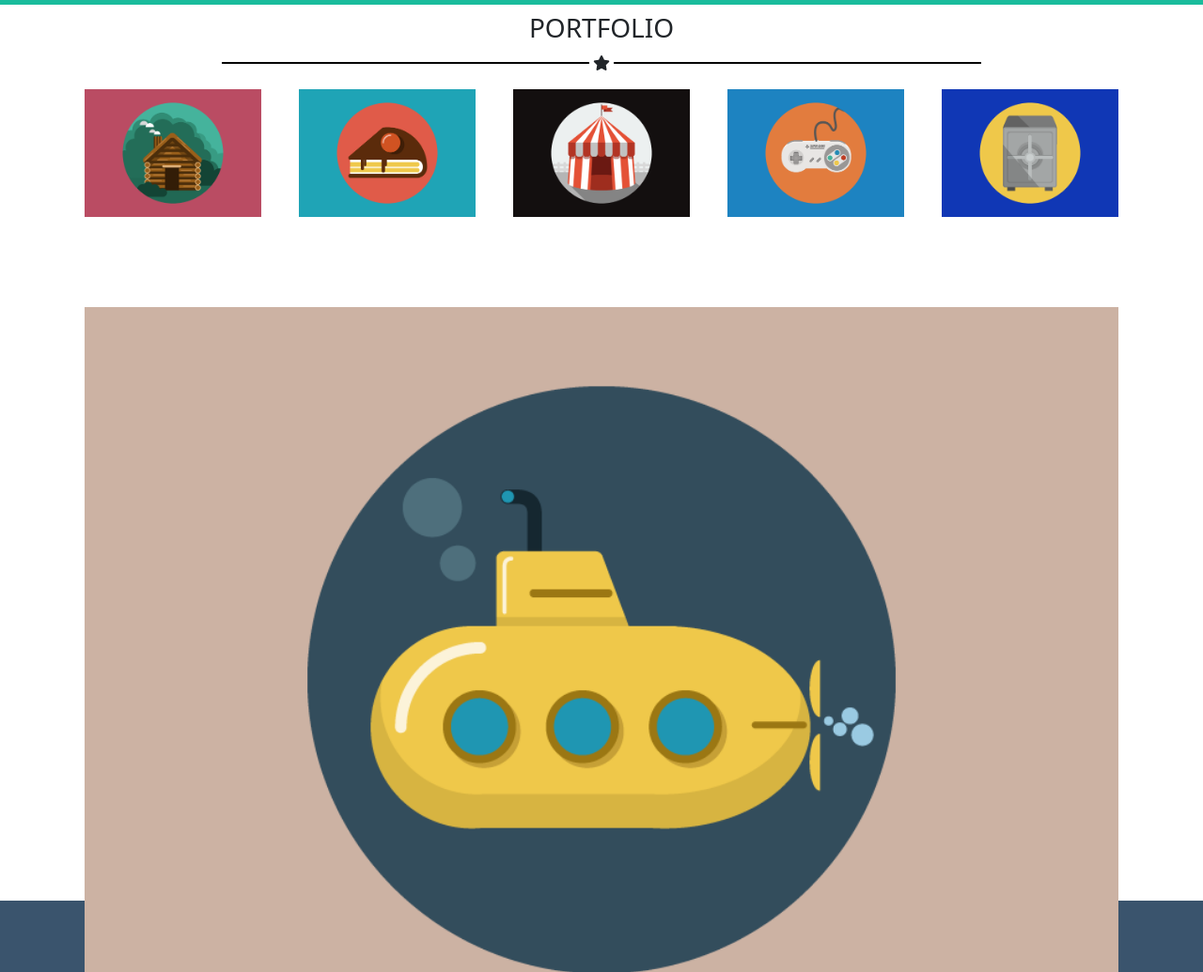
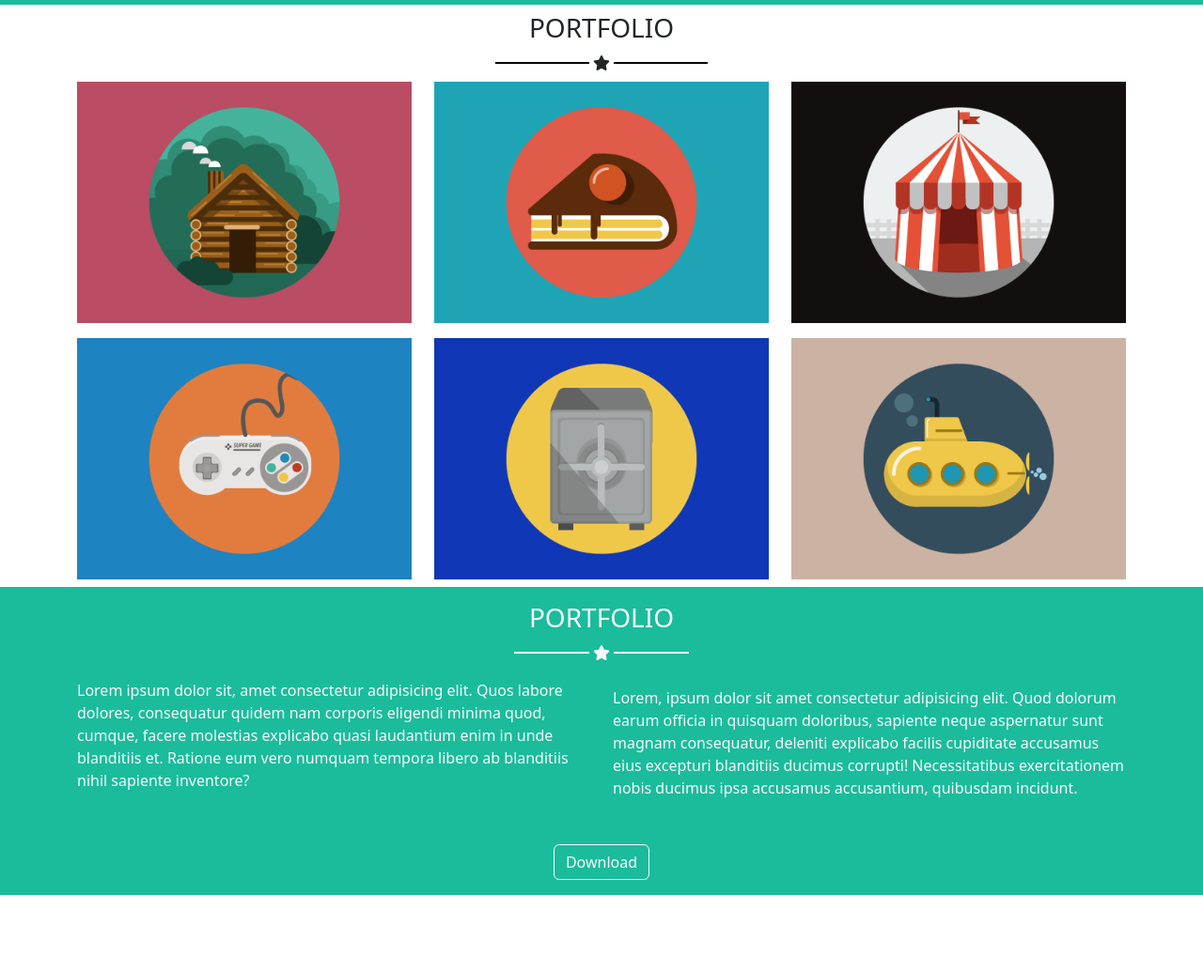
Before and after one commit to lucaruboni/html-css-bootstrap-freelancer, a plain HTML site: page index.html in a window 1280 px wide. Shown: the part 561-1596 px from the top of the page at 94% size. Drawn offline with nearby package versions, Linux system fonts and the light colour scheme.

Commit message:
[add] portfolio

```diff
--- a/assets/css/style.css
+++ b/assets/css/style.css
@@ -36,11 +36,7 @@
 
 
 
-.col_mid_container_debug{
-    height: 200px;
-    aspect-ratio: 1 / 1;
 
-}
 
 
 /* #region utilities */
@@ -83,7 +79,7 @@ img{
 
 span.d-inline-block{
     border-top: 2px solid var(--light-white);
-    width: 35%;
+    width: 80px;
 }
 
 .span_font_size{
@@ -96,6 +92,16 @@ span.d-inline-block{
 
 #divider_black{
     border-color: var(--dark-black);
+    width: 100px;
 }
 
 /* #endregion col_container */
+
+/* #region about */
+
+.about{
+    background-color: var(--light-green);
+}
+
+
+/* #endregion about */
--- a/index.html
+++ b/index.html
@@ -76,35 +76,54 @@
                 </div>
 
                 <div class="row justify-content-center">
-                    <div class="col col-sm col-md col-lg col-xl col-xxl my-2 my-3 mx-2 rounded col_mid_container_debug">
+                    <div class="col-12 col-md-6 col-lg-4 rounded my-2">
                         <img src="./assets/img/cabin.png" class="" alt="">
                     </div>
-                    <div class="col col-sm col-md col-lg col-xl col-xxl my-2 my-3 mx-2 rounded col_mid_container_debug">
+                    <div class="col-12 col-md-6 col-lg-4 rounded my-2">
                         <img src="./assets/img/cake.png" class="" alt="">
                     </div>
-                    <div class="col col-sm col-md col-lg col-xl col-xxl my-2 my-3 mx-2 rounded col_mid_container_debug">
+                    <div class="col-12 col-md-6 col-lg-4 rounded my-2">
                         <img src="./assets/img/circus.png" class="" alt="">
                     </div>
-                    <div class="col col-sm col-md col-lg col-xl col-xxl my-2 my-3 mx-2 rounded col_mid_container_debug">
+                    <div class="col-12 col-md-6 col-lg-4 rounded my-2">
                         <img src="./assets/img/game.png" class="" alt="">
                     </div>
-                    <div class="col col-sm col-md col-lg col-xl col-xxl my-2 my-3 mx-2 rounded col_mid_container_debug">
+                    <div class="col-12 col-md-6 col-lg-4 rounded my-2">
                         <img src="./assets/img/safe.png" class="" alt="">
                     </div>
-                    <div class="col col-sm col-md col-lg col-xl col-xxl my-2 my-3 mx-2 rounded col_mid_container_debug">
+                    <div class="col-12 col-md-6 col-lg-4 rounded my-2">
                         <img src="./assets/img/submarine.png" class="" alt="">
                     </div>
                 </div>
             </section>
 
-            <section class="banner_debug mb-2">
-                <div class="container container-sm container-md container-lg container-xl
-                container-xxl w-100">
-                     <div class="justify-content-center col_banner_debug d-flex">
-                         <div class=" col-12 text_container d-flex align-items-center">
+            <section class="about mb-2">
+                <div class="container">
+                    <div class="text-center py-3">
+                            <h3 class="text-light">PORTFOLIO</h3>
+                        <div class="divider d-flex flex-row m-auto justify-content-center">
+                            <span class="d-inline-block align-self-center"></span>
+                            <i class="fa-solid fa-star m-1 text-light"></i>
+                            <span class="d-inline-block align-self-center"></span>
+                        </div>
+                    </div>
 
+                     <div class="row justify-content-center">
+
+                        <div class=" col-6 text_container d-flex align-items-center text-light mb-4">
+                            <p>Lorem ipsum dolor sit, amet consectetur adipisicing elit. Quos labore dolores, consequatur quidem nam corporis eligendi minima quod, cumque, facere molestias explicabo quasi laudantium enim in unde blanditiis et. Ratione eum vero numquam tempora libero ab blanditiis nihil sapiente inventore?
+                            </p>
                          </div>
+
+                         <div class=" col-6 text_container d-flex align-items-center text-light mb-4">
+                            Lorem, ipsum dolor sit amet consectetur adipisicing elit. Quod dolorum earum officia in quisquam doloribus, sapiente neque aspernatur sunt magnam consequatur, deleniti explicabo facilis cupiditate accusamus eius excepturi blanditiis ducimus corrupti! Necessitatibus exercitationem nobis ducimus ipsa accusamus accusantium, quibusdam incidunt.
+                         </div>
+                         <a href="#" class="text-center my-3">
+                            <button type="button" class="btn btn-outline-light">Download</button>
+                       </a>
                      </div>
+
+
                  </div>
              </section>
 
```
